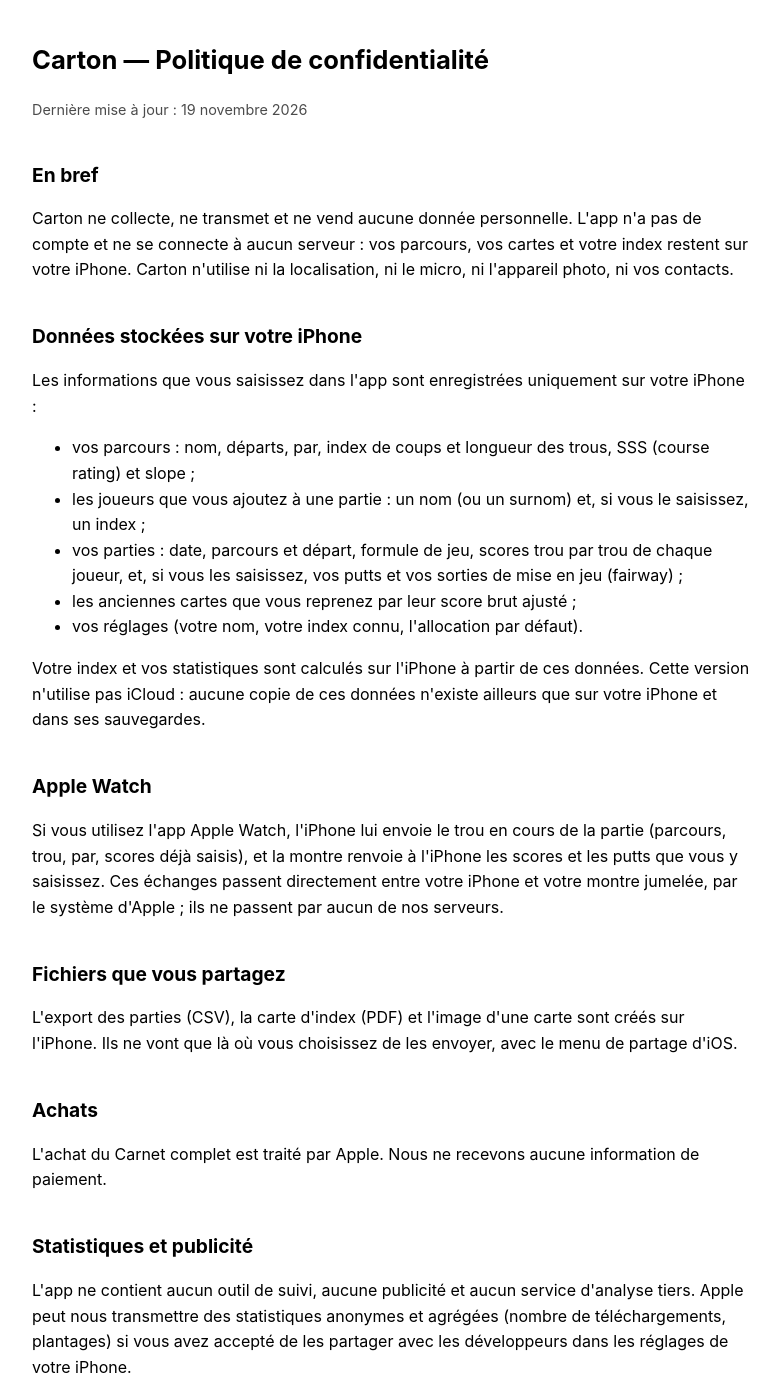
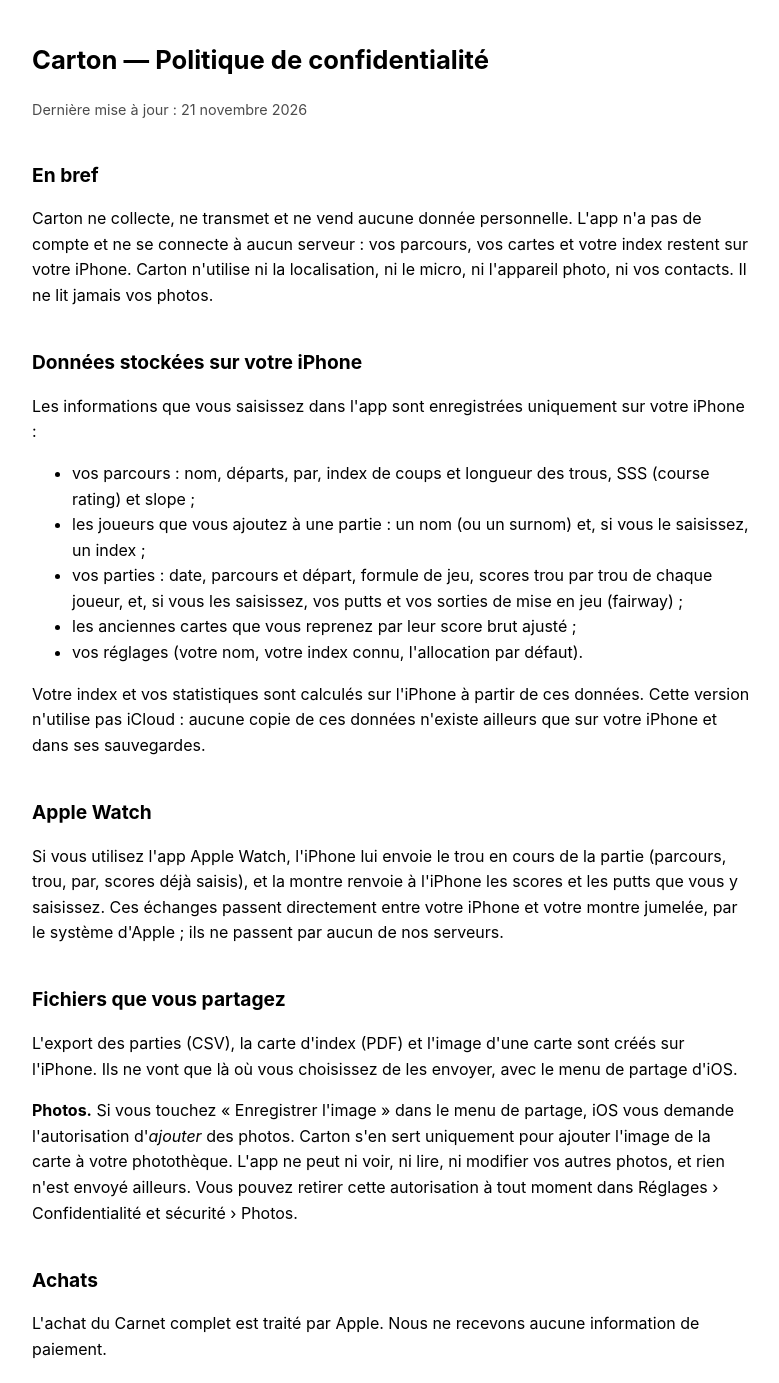
Before and after one commit to Forbyyy/studio-legal, a plain HTML site: page golf/confidentialite.html in a window 1280 px wide. Shown: the top 1383 px of the page, without its empty margins (248-1027 px from the left). Drawn offline with Linux system fonts and the light colour scheme.

Commit message:
Carton : fichier des golfs de France (OSM, ODbL) et confidentialité avec l'accès Photos
Co-Authored-By: Claude Opus 5.5 <noreply@anthropic.com>

```diff
--- a/golf/confidentialite.html
+++ b/golf/confidentialite.html
@@ -16,10 +16,10 @@
 <!-- Rédigée d'après le code de Carton 1.0 (2026-11-19). Email de support et éditeur renseignés le 2026-11-21 (config/studio.env). Si iCloud est activé avant la sortie, mettre à jour « Données stockées sur votre iPhone » (synchronisation par le compte iCloud de l'utilisateur, chiffrée par Apple). -->
 
 <h1>Carton — Politique de confidentialité</h1>
-<p class="muted">Dernière mise à jour : 19 novembre 2026</p>
+<p class="muted">Dernière mise à jour : 21 novembre 2026</p>
 
 <h2>En bref</h2>
-<p>Carton ne collecte, ne transmet et ne vend aucune donnée personnelle. L'app n'a pas de compte et ne se connecte à aucun serveur : vos parcours, vos cartes et votre index restent sur votre iPhone. Carton n'utilise ni la localisation, ni le micro, ni l'appareil photo, ni vos contacts.</p>
+<p>Carton ne collecte, ne transmet et ne vend aucune donnée personnelle. L'app n'a pas de compte et ne se connecte à aucun serveur : vos parcours, vos cartes et votre index restent sur votre iPhone. Carton n'utilise ni la localisation, ni le micro, ni l'appareil photo, ni vos contacts. Il ne lit jamais vos photos.</p>
 
 <h2>Données stockées sur votre iPhone</h2>
 <p>Les informations que vous saisissez dans l'app sont enregistrées uniquement sur votre iPhone :</p>
@@ -37,6 +37,7 @@
 
 <h2>Fichiers que vous partagez</h2>
 <p>L'export des parties (CSV), la carte d'index (PDF) et l'image d'une carte sont créés sur l'iPhone. Ils ne vont que là où vous choisissez de les envoyer, avec le menu de partage d'iOS.</p>
+<p><strong>Photos.</strong> Si vous touchez « Enregistrer l'image » dans le menu de partage, iOS vous demande l'autorisation d'<em>ajouter</em> des photos. Carton s'en sert uniquement pour ajouter l'image de la carte à votre photothèque. L'app ne peut ni voir, ni lire, ni modifier vos autres photos, et rien n'est envoyé ailleurs. Vous pouvez retirer cette autorisation à tout moment dans Réglages › Confidentialité et sécurité › Photos.</p>
 
 <h2>Achats</h2>
 <p>L'achat du Carnet complet est traité par Apple. Nous ne recevons aucune information de paiement.</p>
@@ -71,10 +72,10 @@
 <hr>
 
 <h1 lang="en">Carton — Privacy Policy</h1>
-<p class="muted">Last updated: November 19, 2026</p>
+<p class="muted">Last updated: November 21, 2026</p>
 
 <h2>Summary</h2>
-<p>Carton does not collect, transmit or sell any personal data. The app has no account and does not connect to any server: your courses, your scorecards and your index stay on your iPhone. Carton does not use your location, microphone, camera or contacts.</p>
+<p>Carton does not collect, transmit or sell any personal data. The app has no account and does not connect to any server: your courses, your scorecards and your index stay on your iPhone. Carton does not use your location, microphone, camera or contacts. It never reads your photos.</p>
 
 <h2>Data stored on your iPhone</h2>
 <p>The information you enter in the app is stored only on your iPhone:</p>
@@ -92,6 +93,7 @@
 
 <h2>Files you share</h2>
 <p>The rounds export (CSV), the index card (PDF) and scorecard images are created on the iPhone. They only go where you choose to send them, using the iOS share sheet.</p>
+<p><strong>Photos.</strong> If you tap “Save Image” in the share sheet, iOS asks your permission to <em>add</em> photos. Carton only uses it to add the scorecard image to your photo library. The app cannot see, read or change your other photos, and nothing is sent anywhere. You can withdraw this permission at any time in Settings › Privacy &amp; Security › Photos.</p>
 
 <h2>Purchases</h2>
 <p>The Full Scorebook purchase is processed by Apple. We do not receive any payment information.</p>
```
Also changed, not shown: 2 other files.
